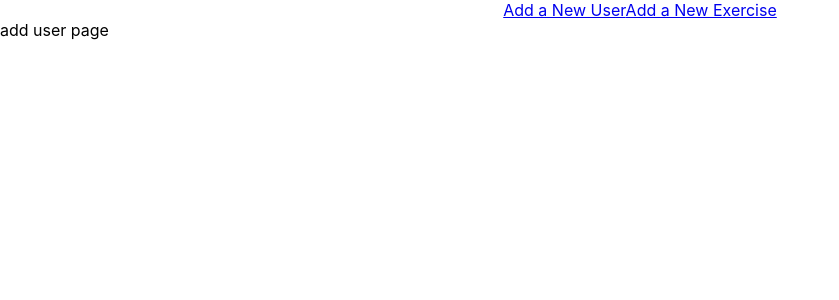
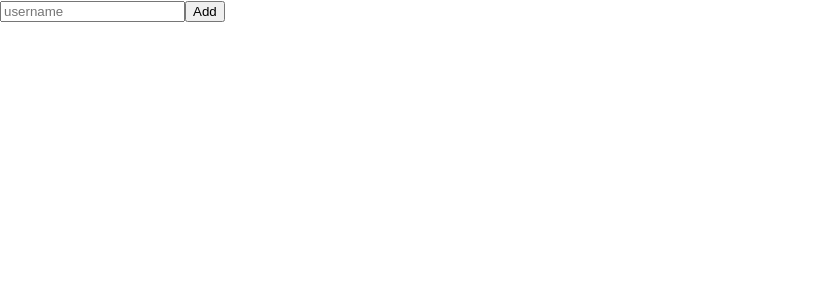
Before and after one commit to halented/mern-practice, a React (Create React App) app: page /addUser in a window 1280 px wide. Shown: the top 300 px of the page, without its empty margins (0-839 px from the left). Built offline with nearby package versions, Linux system fonts and the light colour scheme.

Commit message:
adds user and exercise components

```diff
--- a/src/App.js
+++ b/src/App.js
@@ -1,21 +1,33 @@
 import './App.css';
-import AddUserPage from './comps/addUserPage'
+import AddUser from './comps/addUser'
+import AddExercise from './comps/addExercise'
 import { useState, useEffect } from 'react'
 import { BrowserRouter as Router, Switch, Route, Link } from 'react-router-dom'
 
 function App() {
+
   const [exercises, changeExercises] = useState([])
+
+ const saveNewUser = (ev) => {
+   ev.preventDefault()
+   console.log(ev.target.username);
+ }
+
   return (
     <Router>
-      <div className="App">
-          <Link to='/addUser'>Add a New User</Link>
-          <Link to='/addExercise'>Add a New Exercise</Link>
-      </div>
       <Switch>
         <Route path='/addUser'>
-          <AddUserPage />
+          <AddUser saveNewUser={saveNewUser}/>
         </Route>
-        <Route path='/addExercise'></Route>
+        <Route path='/addExercise'>
+          <AddExercise />
+        </Route>
+        <Route path='/'>
+          <div className="App">
+            <Link to='/addUser'>Add a New User</Link>
+            <Link to='/addExercise'>Add a New Exercise</Link>
+          </div>
+        </Route>
       </Switch>
     </Router>
   );
--- /dev/null
+++ b/src/comps/addExercise.js
@@ -0,0 +1,9 @@
+import React from 'react'
+
+function AddExercise() {
+    return (
+        <div> add exercise</div>
+    )
+}
+
+export default AddExercise
--- /dev/null
+++ b/src/comps/addUser.js
@@ -0,0 +1,12 @@
+import React from 'react'
+
+function AddUserPage(props) {
+    return (
+        <form onSubmit={props.saveNewUser}>
+            <input placeholder='username' name='username'></input>
+            <button type='submit'>Add</button>
+        </form>
+    )
+}
+
+export default AddUserPage
--- a/src/comps/addUserPage.js
+++ /dev/null
@@ -1,9 +0,0 @@
-import React from 'react'
-
-function AddUserPage() {
-    return (
-        <div>add user page</div>
-    )
-}
-
-export default AddUserPage
```
